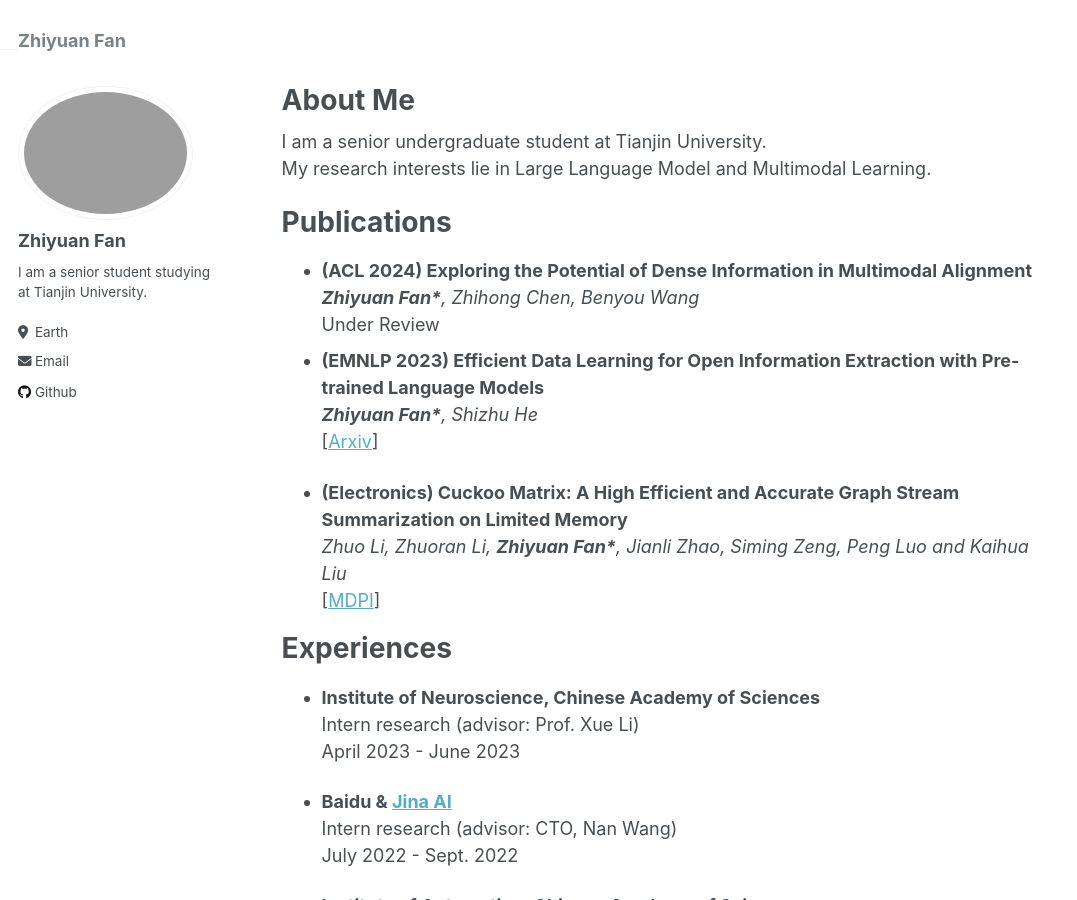
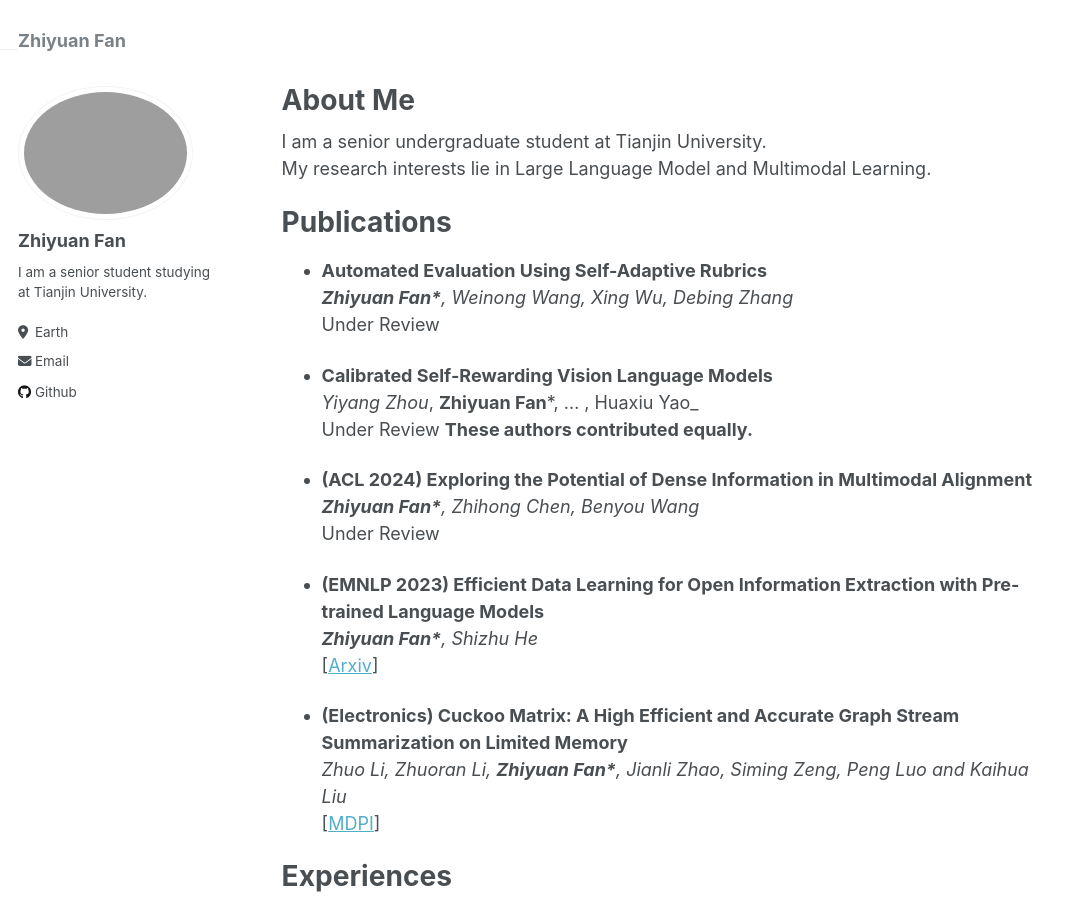
Before and after one commit to Zhiyuan-Fan/Zhiyuan-Fan.github.io, a Jekyll site: the page built from _pages/about.md, in a window 1280 px wide and 900 px high. Shown: the whole window, without its empty margins (0-1077 px from the left). Built offline with Jekyll 4.4.1, drawn with Linux system fonts in a browser that asks for light colours.

Commit message:
update profile

```diff
--- a/_pages/about.md
+++ b/_pages/about.md
@@ -15,11 +15,25 @@ My research interests lie in Large Language Model and Multimodal Learning.
 
 Publications
 ======
+- **Automated Evaluation Using Self-Adaptive Rubrics**
+  <br/>
+  _**Zhiyuan Fan\***, Weinong Wang, Xing Wu, Debing Zhang_
+  <br/>
+  Under Review
+
+- **Calibrated Self-Rewarding Vision Language Models**
+  <br/>
+  _Yiyang Zhou_, __Zhiyuan Fan__*, ... , Huaxiu Yao_
+  <br/>
+  Under Review
+__These authors contributed equally.__
+
 - **(ACL 2024) Exploring the Potential of Dense Information in Multimodal Alignment**
   <br/>
   _**Zhiyuan Fan\***, Zhihong Chen, Benyou Wang_
   <br/>
   Under Review
+
 - **(EMNLP 2023) Efficient Data Learning for Open Information Extraction with Pre-trained Language Models**
   <br/>
   _**Zhiyuan Fan\***, Shizhu He_
```
